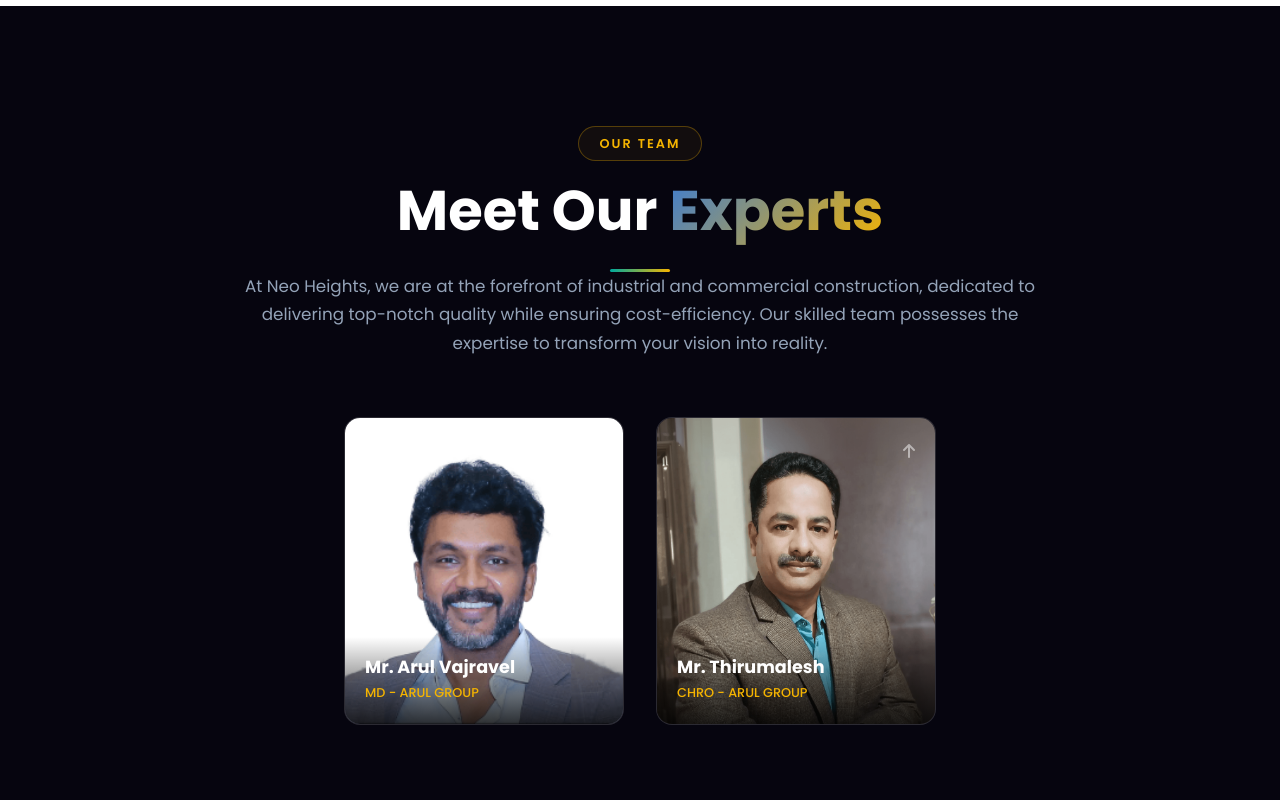
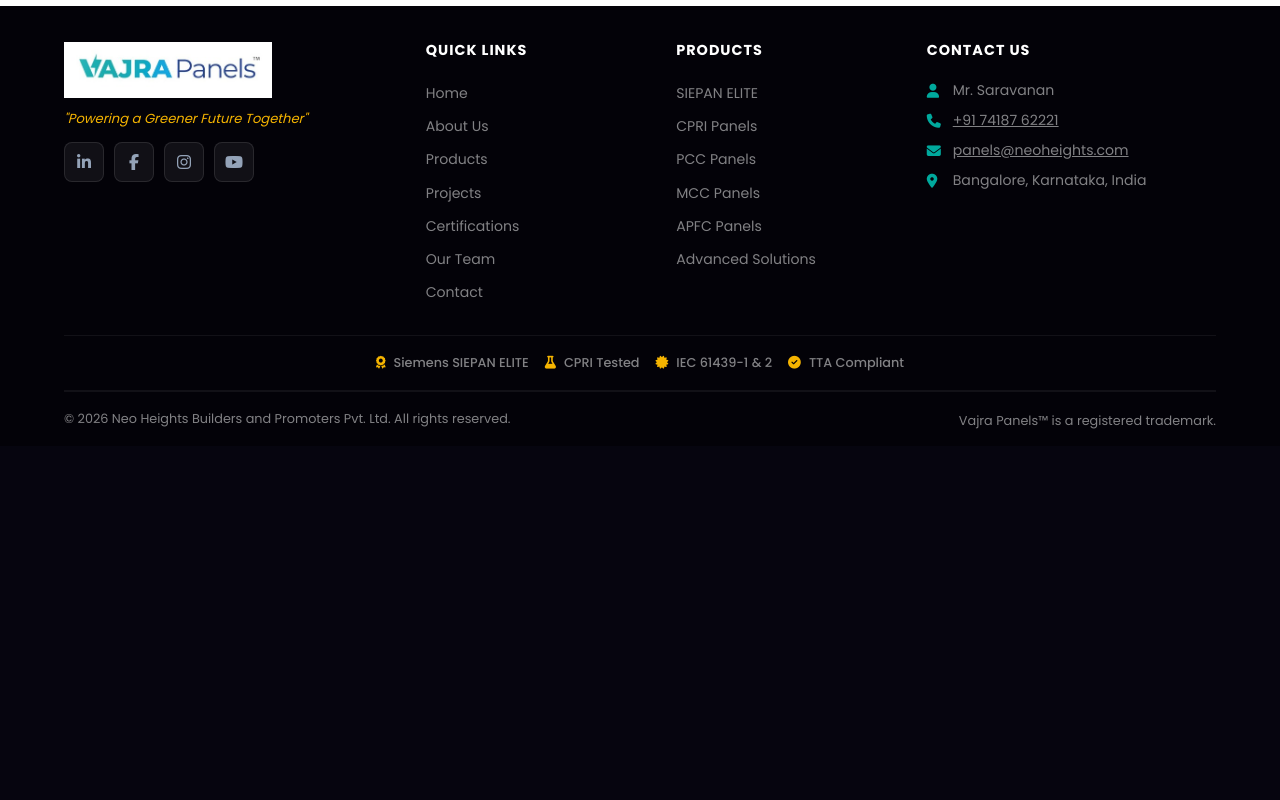
Before and after one commit to KiranReddyTR/vajrapanels, a React (Vite) app: page /team in a window 1280 px wide. Shown: the part 1340-2140 px from the top of the page. After the commit the page ends 1786 px from the top, so only its background shows below. Built offline with nearby package versions, Linux system fonts and the light colour scheme.

Commit message:
Remove Meet Our Experts section from Team page

```diff
--- a/src/pages/Team.jsx
+++ b/src/pages/Team.jsx
@@ -62,35 +62,7 @@ export default function Team() {
         </div>
       </section>
 
-      <section className="experts-section">
-        <div className="container">
-          <div className="section-header animate-on-scroll">
-            <span className="section-tag">Our Team</span>
-            <h2>Meet Our <span className="text-gradient">Experts</span></h2>
-            <div className="section-line"></div>
-            <p className="section-desc">
-              At Neo Heights, we are at the forefront of industrial and commercial construction, dedicated to delivering top-notch quality while ensuring cost-efficiency. Our skilled team possesses the expertise to transform your vision into reality.
-            </p>
-          </div>
 
-          <div className="team-grid">
-            {experts.map((member, idx) => (
-              <div className="team-card animate-on-scroll" key={idx} style={{ transitionDelay: `${idx * 0.1}s` }}>
-                <div className="team-img-wrap">
-                  <img src={member.image} alt={member.name} />
-                </div>
-                <div className="team-info">
-                  <h4>{member.name}</h4>
-                  <p>{member.role}</p>
-                </div>
-                <div className="team-arrow">
-                  <i className="fas fa-arrow-up"></i>
-                </div>
-              </div>
-            ))}
-          </div>
-        </div>
-      </section>
     </>
   )
 }
```
